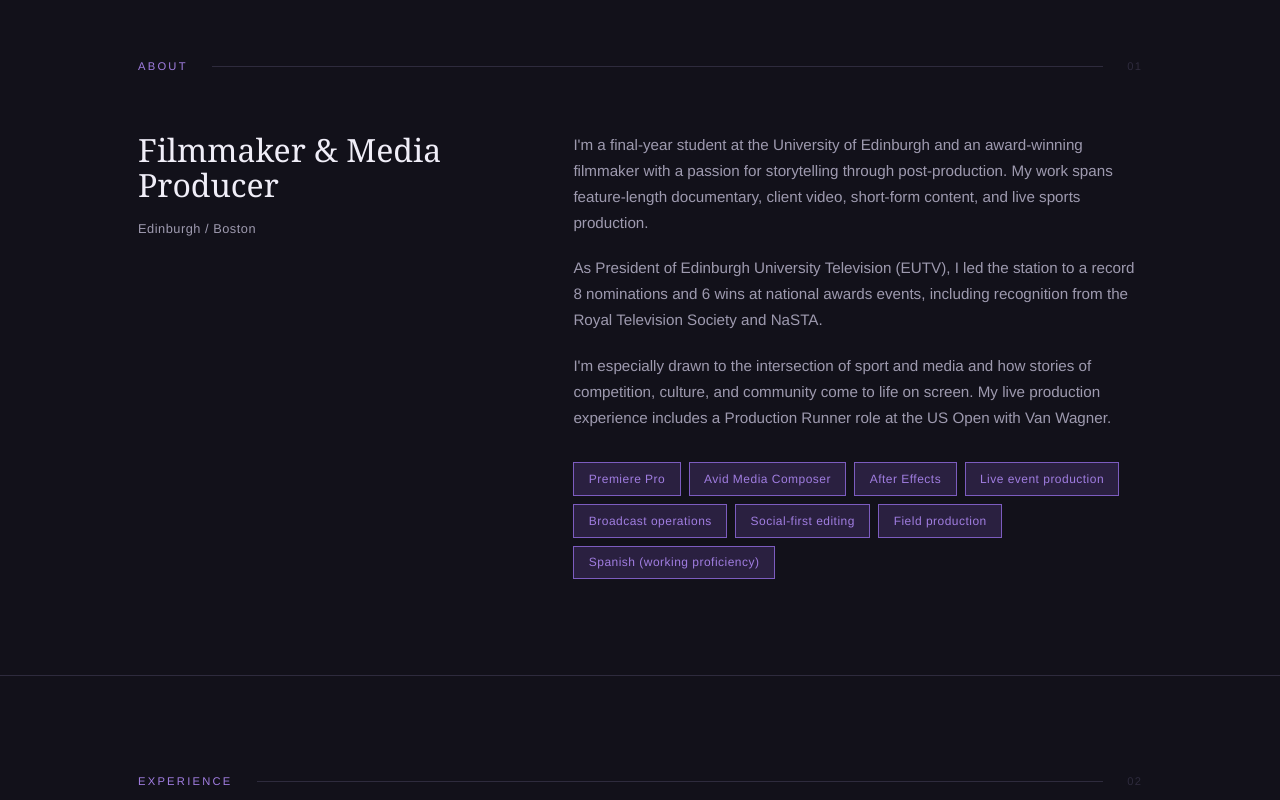
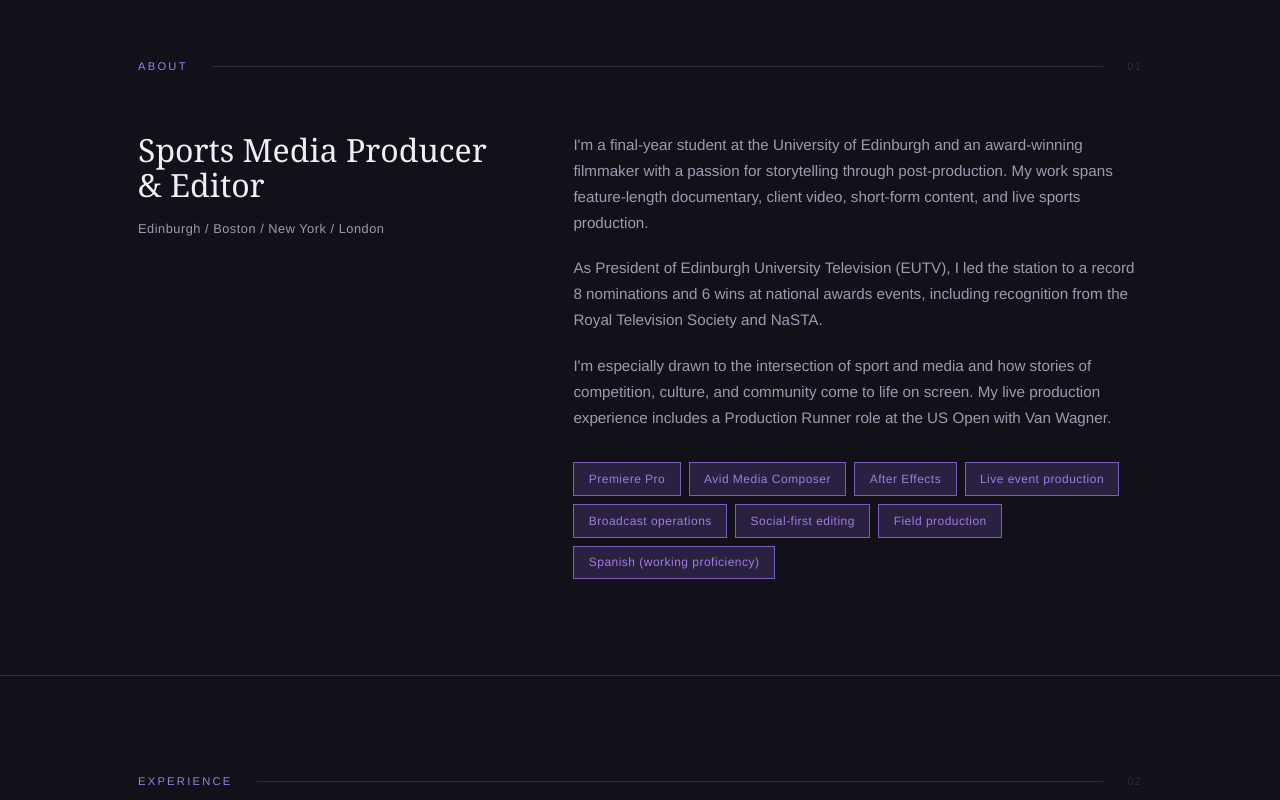
Before and after one commit to leorasoibelman/leorasoibelman.github.io, a plain HTML site: page index.html in a window 1280 px wide. Shown: the part 840-1640 px from the top of the page. Drawn offline with Linux system fonts and the light colour scheme.

Commit message:
Update index.html
some more little bits and bobs

```diff
--- a/index.html
+++ b/index.html
@@ -145,8 +145,8 @@
     </div>
     <div class="about-grid">
       <div class="about-aside">
-        <h2>Filmmaker &amp; Media Producer</h2>
-        <p class="location" style="margin-top:0.75rem;">Edinburgh / Boston</p>
+        <h2>Sports Media Producer &amp; Editor</h2>
+        <p class="location" style="margin-top:0.75rem;">Edinburgh / Boston / New York / London</p>
       </div>
       <div class="about-body">
         <p>I'm a final-year student at the University of Edinburgh and an award-winning filmmaker with a passion for storytelling through post-production. My work spans feature-length documentary, client video, short-form content, and live sports production.</p>
@@ -334,7 +334,7 @@
     </div>
     <div class="contact-aside">
       <h2>Let's work together.</h2>
-      <p>Open to freelance projects, production roles, and collaboration. Based in Edinburgh, returning to Boston in May 2026.</p>
+      <p>Open to freelance projects, production roles, and collaboration. Based in Edinburgh, returning to the Northeast in summer 2026.</p>
       <ul class="contact-links">
         <li><a href="mailto:leorasoib@gmail.com">leorasoib@gmail.com</a></li>
         <li><a href="https://www.linkedin.com/in/leorasoibelman" target="_blank">LinkedIn</a></li>
```
